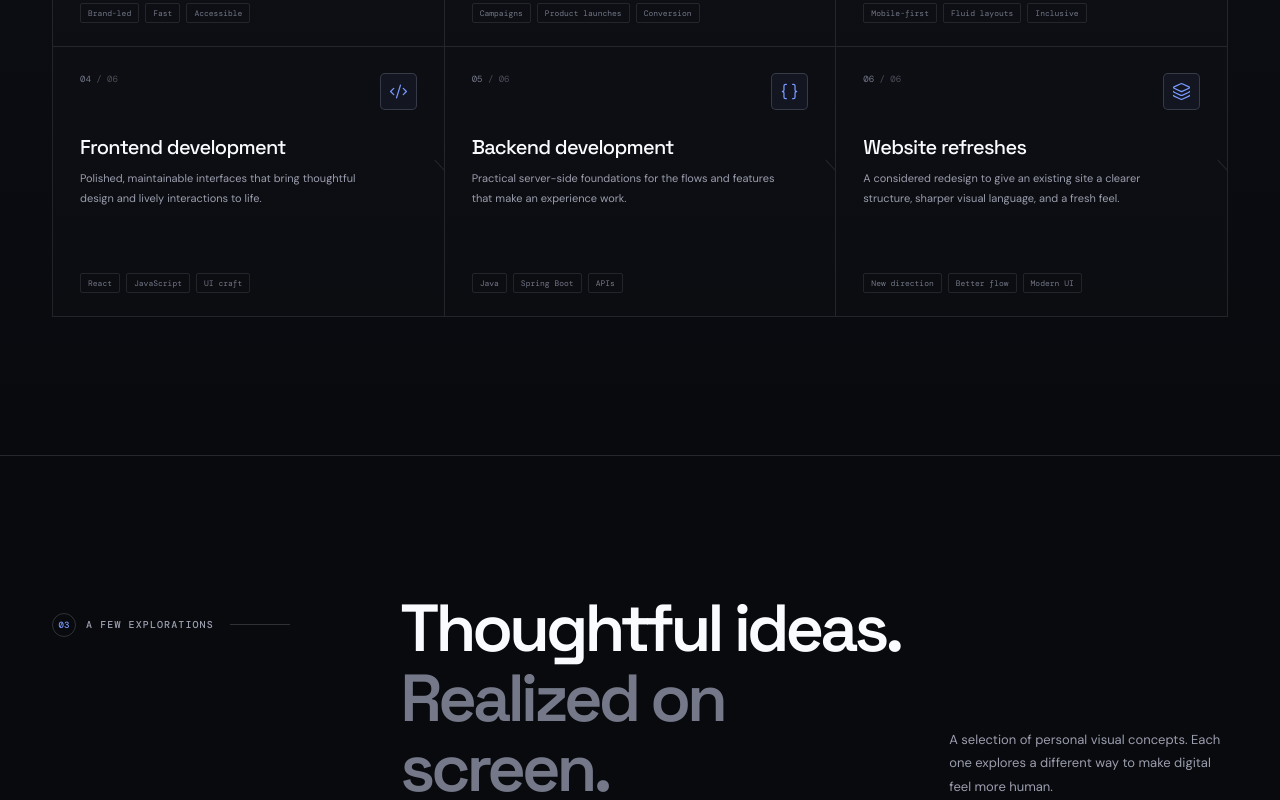
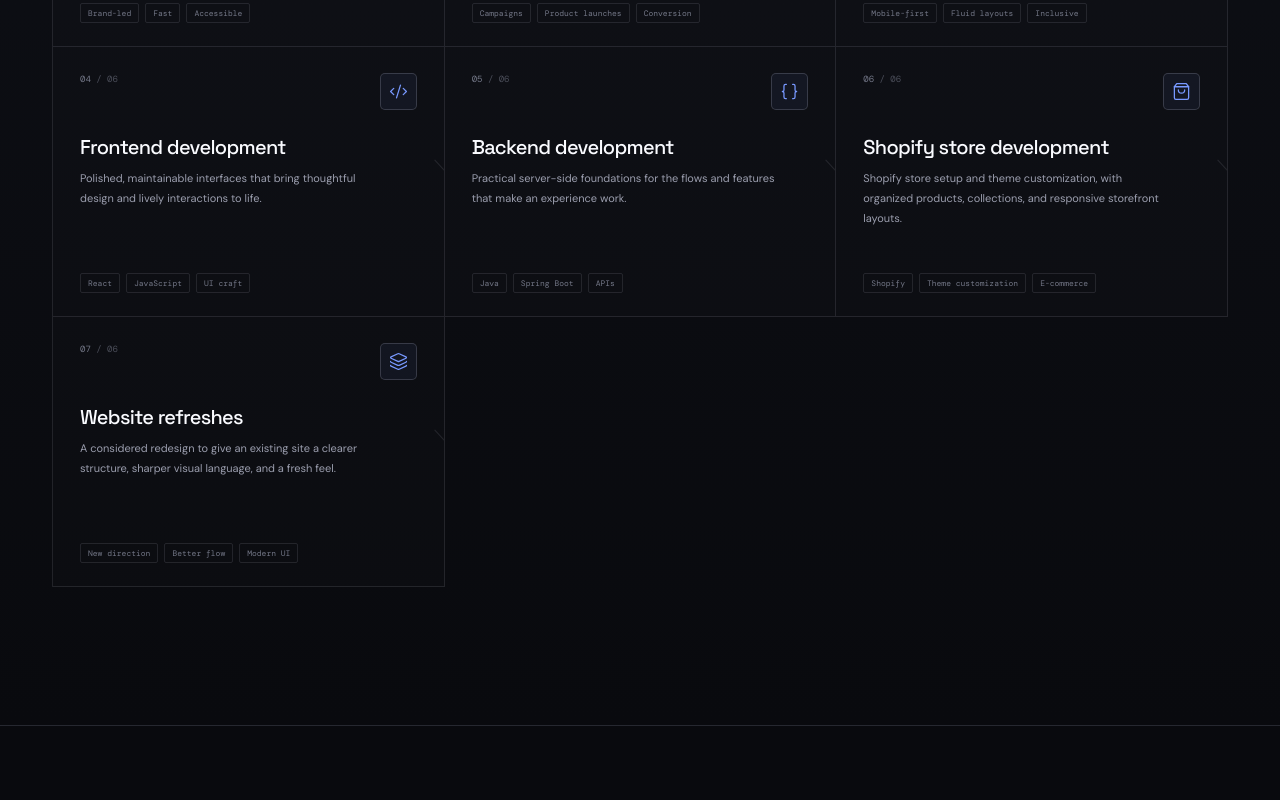
Before and after one commit to saadsiddiqui1974-beep/saad-portfolio, a React (Vite) app: page / in a window 1280 px wide. Shown: the part 2560-3360 px from the top of the page. Built offline with nearby package versions, Linux system fonts and the light colour scheme.

Commit message:
Add Shopify development services and skills

```diff
--- a/src/data.js
+++ b/src/data.js
@@ -5,6 +5,7 @@ import {
   Layers,
   PanelsTopLeft,
   Smartphone,
+  ShoppingBag,
 } from 'lucide-react'
 
 export const navigation = [
@@ -54,6 +55,13 @@ export const services = [
   },
   {
     number: '06',
+    title: 'Shopify store development',
+    description: 'Shopify store setup and theme customization, with organized products, collections, and responsive storefront layouts.',
+    icon: ShoppingBag,
+    tags: ['Shopify', 'Theme customization', 'E-commerce'],
+  },
+  {
+    number: '07',
     title: 'Website refreshes',
     description: 'A considered redesign to give an existing site a clearer structure, sharper visual language, and a fresh feel.',
     icon: Layers,
@@ -100,4 +108,6 @@ export const skills = [
   { name: 'Responsive Web Design', group: 'FRONTEND', symbol: '↔' },
   { name: 'Java', group: 'BACKEND', symbol: 'J' },
   { name: 'Spring Boot', group: 'BACKEND', symbol: 'SB' },
+  { name: 'Shopify', group: 'E-COMMERCE', symbol: 'S' },
+  { name: 'Shopify Theme Customization', group: 'E-COMMERCE', symbol: 'ST' },
 ]
```
